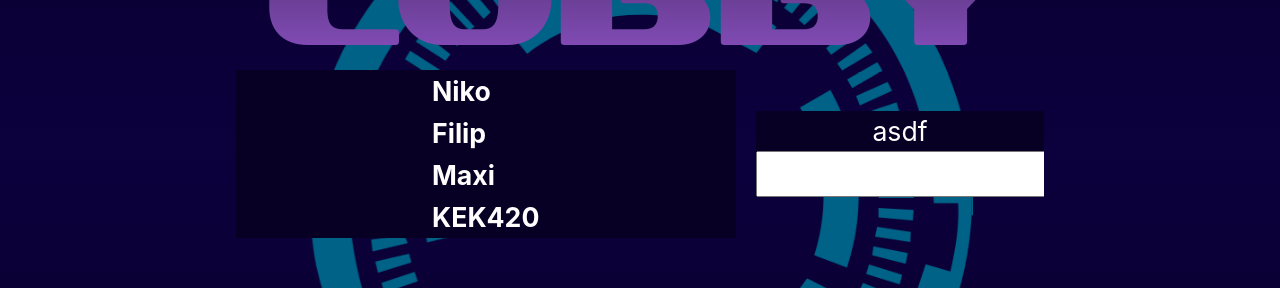
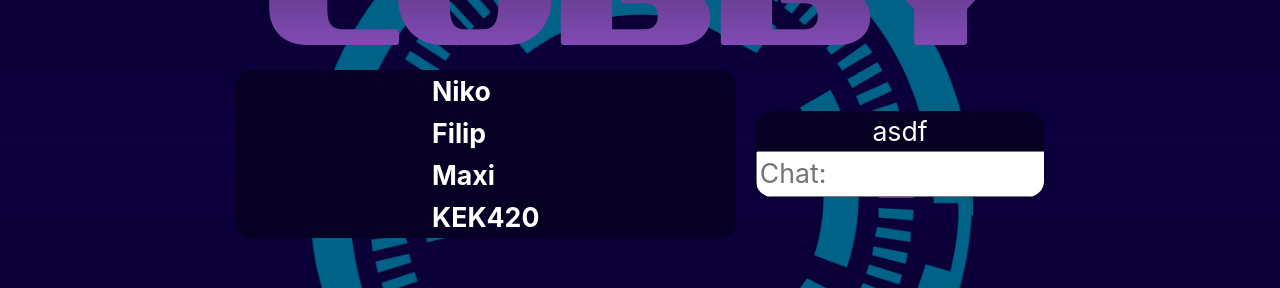
Before and after one commit to M4xiGitHub/Tron, a plain HTML site: page Lobby/lobby.html in a window 1280 px wide. Shown: the part 246-534 px from the top of the page. Drawn offline with nearby package versions, Linux system fonts and the light colour scheme.

Commit message:
Border Radius vergessen

```diff
--- a/Lobby/lobby.html
+++ b/Lobby/lobby.html
@@ -50,7 +50,7 @@
                 </div>
                 <div id="chat">
                     asdf <br>
-                    <input type="text">
+                    <input placeholder="Chat:"type="text">
                 </div>
             </div>
         </div>
--- a/Lobby/style.css
+++ b/Lobby/style.css
@@ -51,6 +51,7 @@
     width: 30%;
     margin: 10px;
     overflow: hidden;
+    border-radius: 16px;
 }
 
 #player{
```
